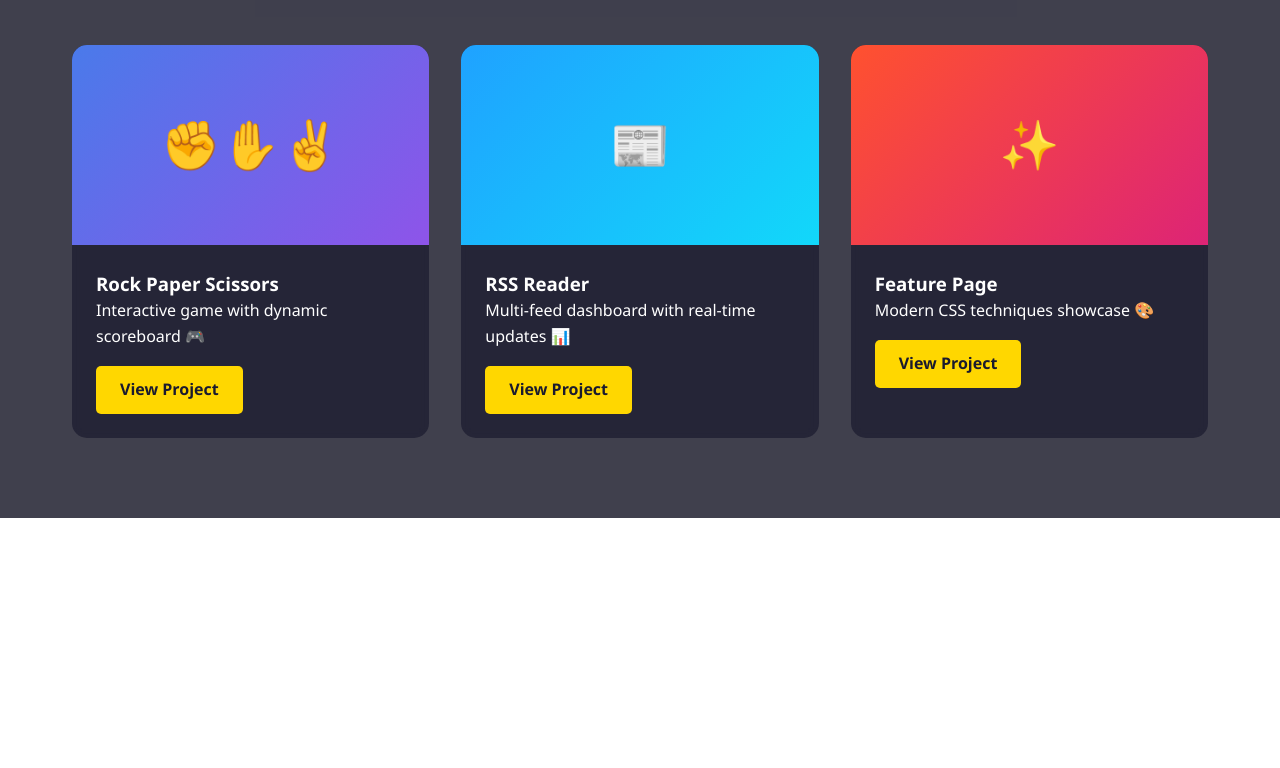
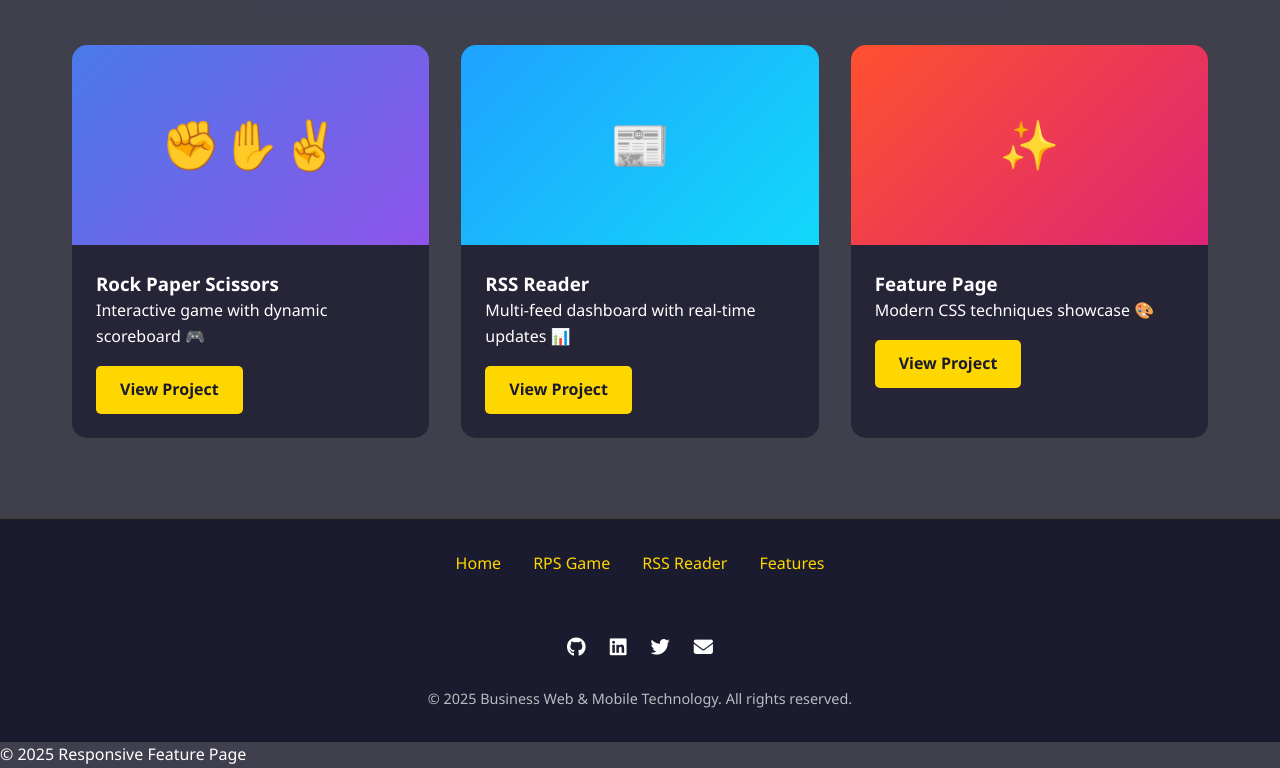
Before and after one commit to Vanshikha02/Business-web-and-mobile-technology-, a plain HTML site: page index.html in a window 1280 px wide. Shown: the part 1254-2022 px from the top of the page. Before the commit the page ends 1772 px from the top, so only its background shows below. Drawn offline with Linux system fonts and the light colour scheme.

Commit message:
add footer and copyright

```diff
--- a/index.html
+++ b/index.html
@@ -25,6 +25,7 @@
             background: url('web-design\ 1.jpg') no-repeat center center fixed;
             background-size: cover;
             position: relative;
+            min-height: 100vh;
         }
         body::before {
             content: '';
@@ -234,6 +235,55 @@
             background: white;
         }
 
+        /* Footer Section */
+        footer {
+            background: rgba(26, 26, 46, 0.95);
+            padding: 2rem;
+            text-align: center;
+            border-top: 1px solid rgba(255, 215, 0, 0.2);
+            backdrop-filter: blur(5px);
+        }
+        .footer-content {
+            max-width: 1200px;
+            margin: 0 auto;
+            display: flex;
+            flex-direction: column;
+            gap: 1.5rem;
+        }
+        .footer-links {
+            display: flex;
+            justify-content: center;
+            gap: 2rem;
+            margin-bottom: 1rem;
+        }
+        .footer-links a {
+            color: var(--accent);
+            text-decoration: none;
+            transition: all 0.3s;
+        }
+        .footer-links a:hover {
+            opacity: 0.8;
+        }
+        .copyright {
+            color: rgba(255, 255, 255, 0.7);
+            font-size: 0.9rem;
+        }
+        .social-links {
+            display: flex;
+            justify-content: center;
+            gap: 1.5rem;
+            margin-top: 1rem;
+        }
+        .social-links a {
+            color: white;
+            font-size: 1.2rem;
+            transition: all 0.3s;
+        }
+        .social-links a:hover {
+            color: var(--accent);
+            transform: translateY(-3px);
+        }
+
         /* Responsive Design */
         @media (max-width: 768px) {
             .hero-text h1 {
@@ -244,6 +294,10 @@
             }
             .skills-grid {
                 grid-template-columns: repeat(auto-fill, minmax(120px, 1fr));
+            }
+            .footer-links {
+                flex-direction: column;
+                gap: 1rem;
             }
         }
     </style>
@@ -339,5 +393,26 @@
             </div>
         </div>
     </section>
+
+    <!-- Footer Section -->
+    <footer>
+        <div class="footer-content">
+            <div class="footer-links">
+                <a href="index.html">Home</a>
+                <a href="rps-game.html">RPS Game</a>
+                <a href="rss-reader.html">RSS Reader</a>
+                <a href="feature-page.html">Features</a>
+            </div>
+            <div class="social-links">
+                <a href="#"><i class="fab fa-github"></i></a>
+                <a href="#"><i class="fab fa-linkedin"></i></a>
+                <a href="#"><i class="fab fa-twitter"></i></a>
+                <a href="#"><i class="fas fa-envelope"></i></a>
+            </div>
+            <p class="copyright">&copy; 2025 Business Web & Mobile Technology. All rights reserved.</p>
+        </div>
+    </footer>
+    <p>&copy; 2025 Responsive Feature Page</p>
+</footer>
 </body>
 </html>
```
